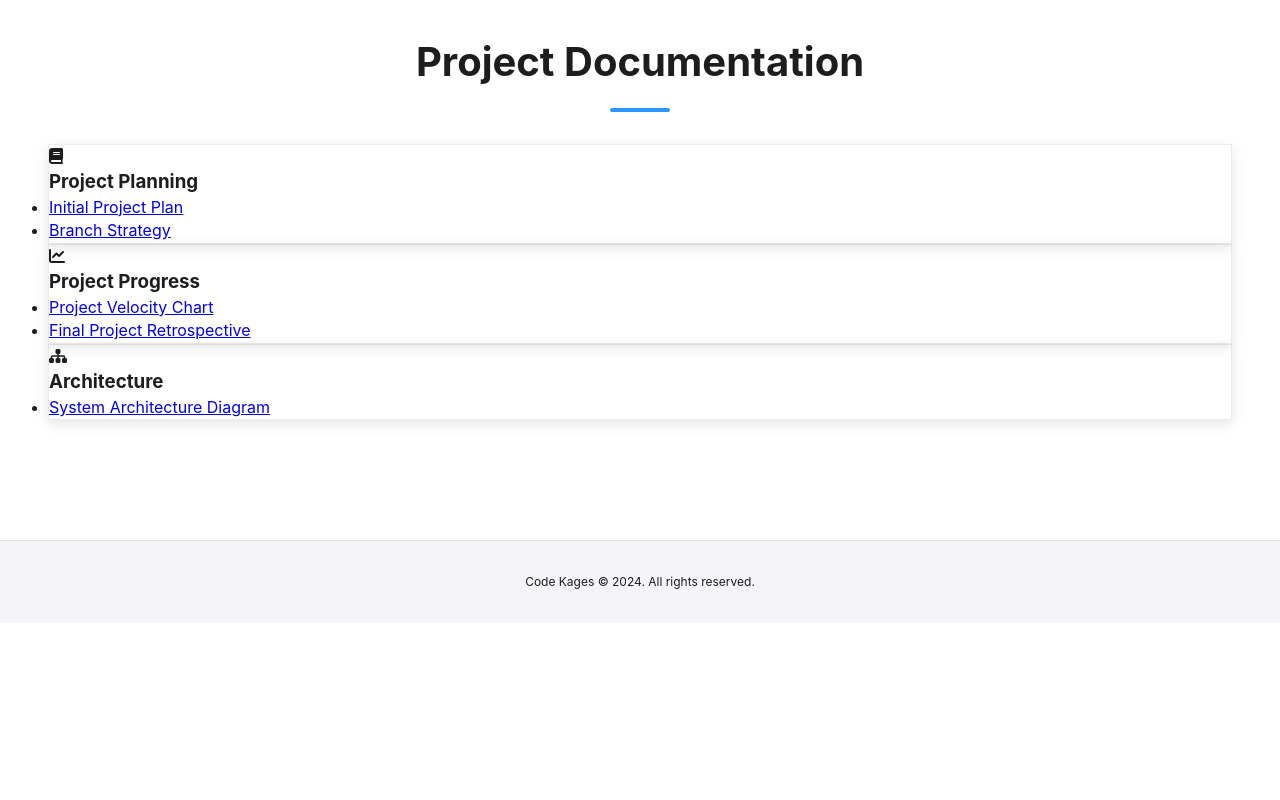
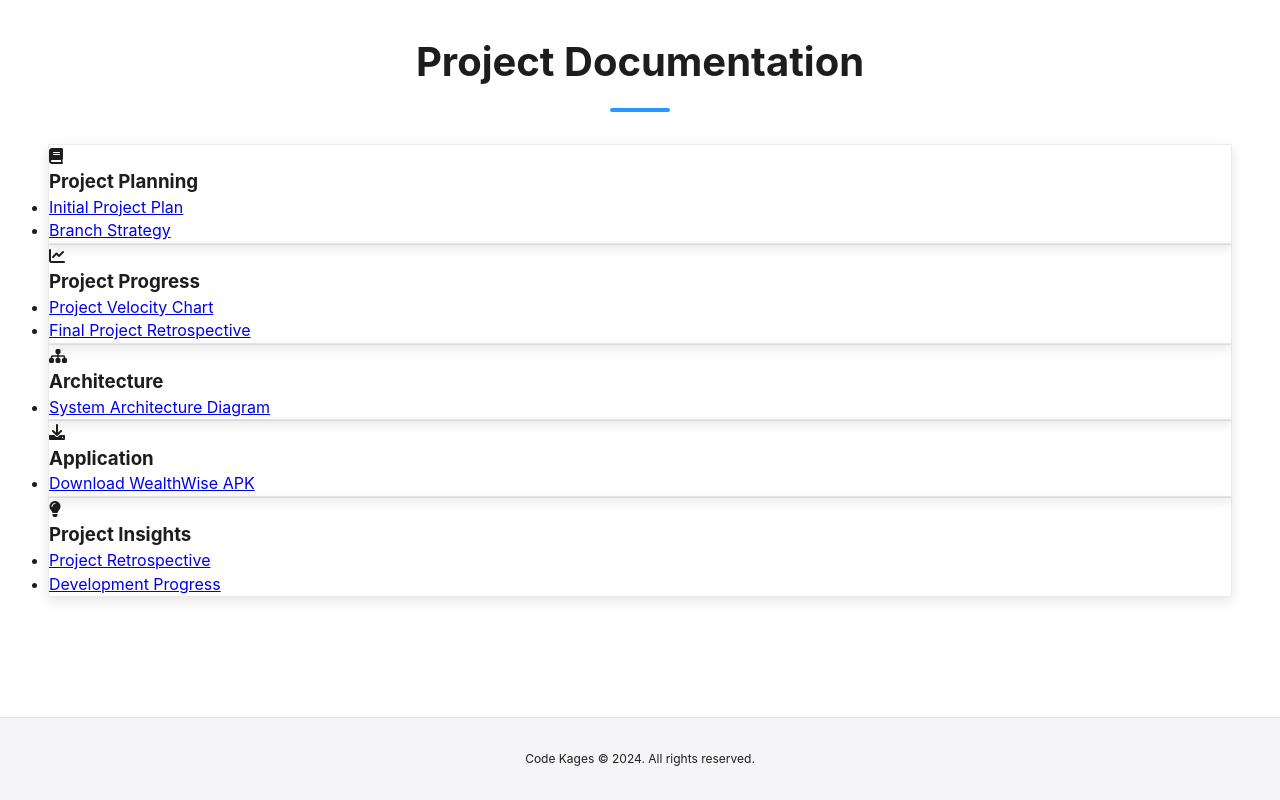
Before and after one commit to prititaliya/presentation, a plain HTML site: page index.html in a window 1280 px wide. Shown: the part 9486-10286 px from the top of the page. Before the commit the page ends 10109 px from the top, so only its background shows below. Drawn offline with Linux system fonts and the light colour scheme.

Commit message:
apk added

```diff
--- a/index.html
+++ b/index.html
@@ -406,6 +406,21 @@
                             <li><a href="pdf-viewer.html?pdf=Documents/Iteration3/arch_diagram_it3.pdf" target="_blank">System Architecture Diagram</a></li>
                         </ul>
                     </div>
+                    <div class="resource-card">
+                        <i class="fas fa-download"></i>
+                        <h3>Application</h3>
+                        <ul>
+                            <li><a href="Documents/app-debug.apk" download>Download WealthWise APK</a></li>
+                        </ul>
+                    </div>
+                    <div class="resource-card">
+                        <i class="fas fa-lightbulb"></i>
+                        <h3>Project Insights</h3>
+                        <ul>
+                            <li><a href="markdown-viewer.html?file=Documents/Iteration3/it3-retrospective.md" target="_blank">Project Retrospective</a></li>
+                            <li><a href="image-viewer.html?file=Documents/Iteration3/velocity_chart.png" target="_blank">Development Progress</a></li>
+                        </ul>
+                    </div>
                 </div>
             </div>
         </section>
```
Also changed, not shown: 1 other file.
